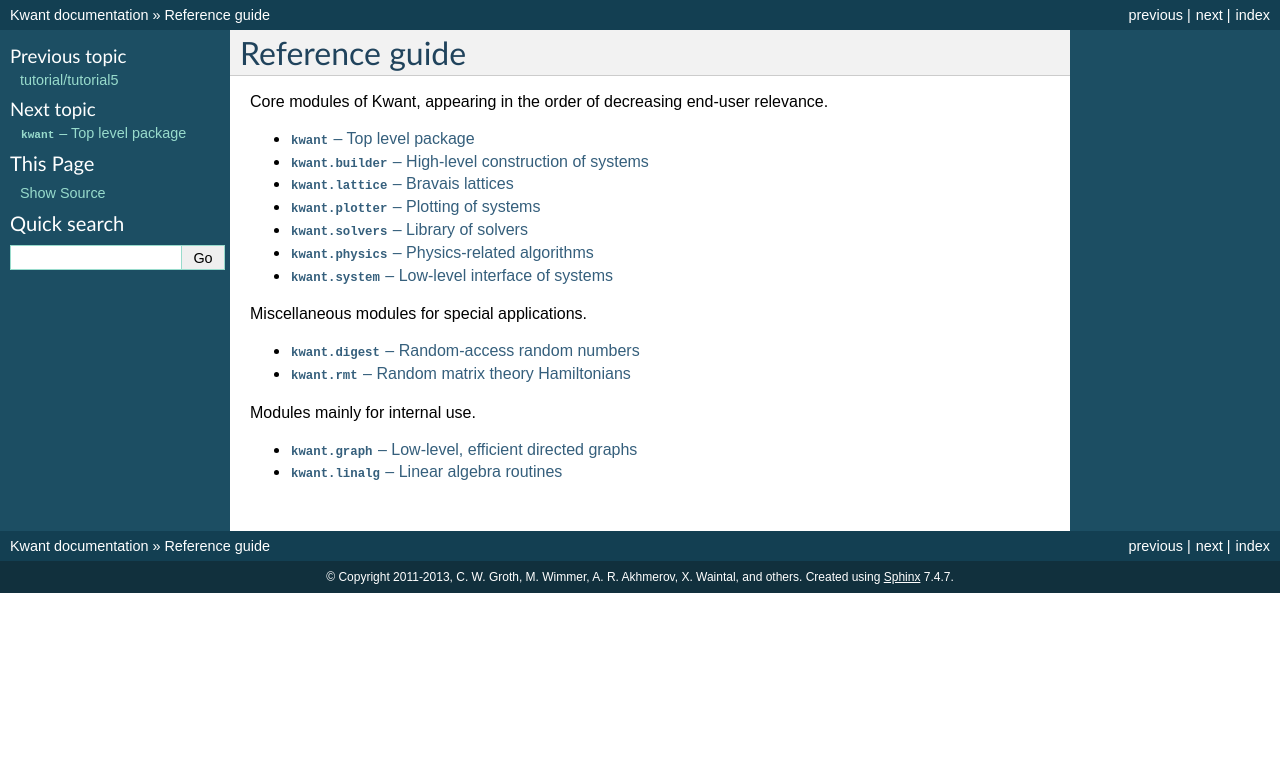
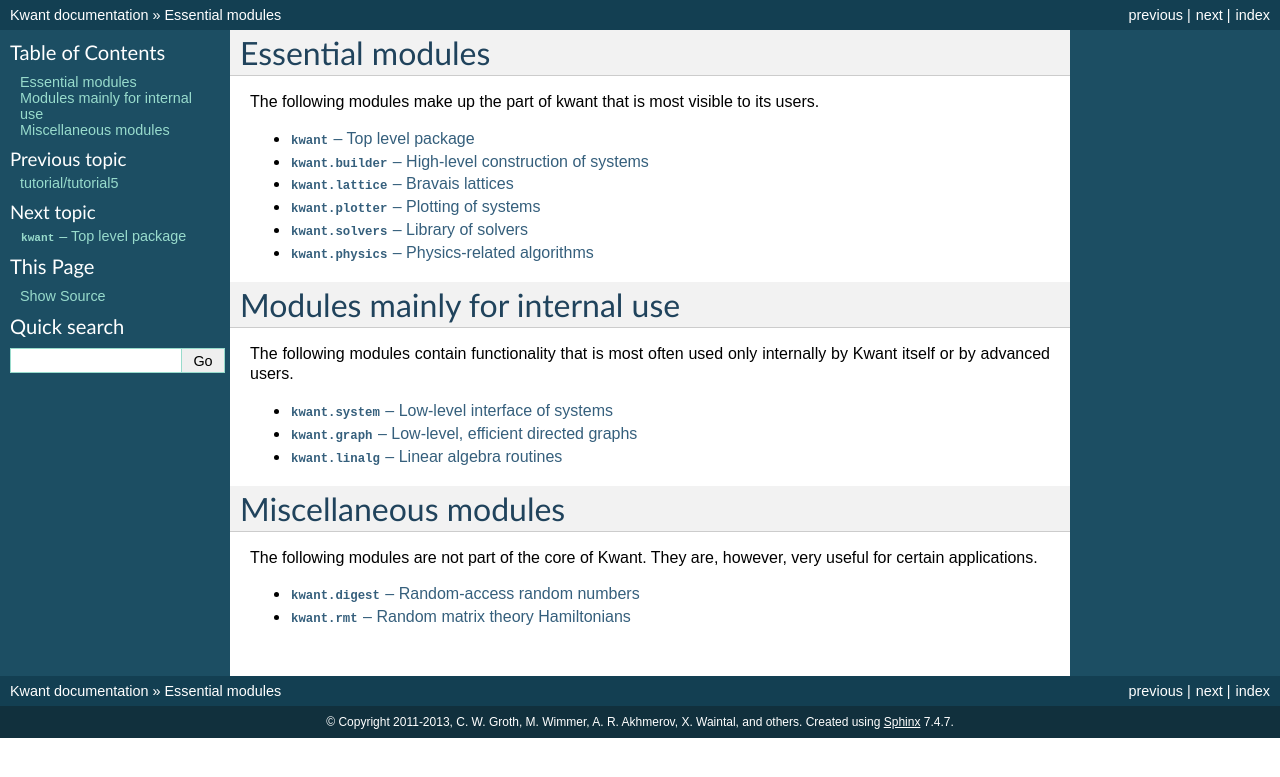
Before and after one commit to kwant-project/kwant, a Sphinx documentation site: the page built from doc/source/reference/index.rst, in a window 1280 px wide. Shown: the top 777 px of the page. Built offline with Sphinx 7.4.7, drawn with Linux system fonts in a browser that asks for light colours; formulas are drawn with MathJax 3; pages that are not in the unit, such as notebooks, are missing from menus; the version number could not be read and is left out.

Commit message:
reorganize docs (mostly for the latex version)

```diff
--- a/doc/source/acknowledgements.rst
+++ /dev/null
@@ -1 +0,0 @@
-.. include:: ../../ACKNOWLEDGEMENTS
--- a/doc/source/authors.rst
+++ /dev/null
@@ -1 +0,0 @@
-.. include:: ../../AUTHORS
--- a/doc/source/install.rst
+++ /dev/null
@@ -1 +0,0 @@
-.. include:: ../../INSTALL
--- a/doc/source/license.rst
+++ /dev/null
@@ -1 +0,0 @@
-.. include:: ../../LICENSE
--- /dev/null
+++ b/doc/source/pre/acknowledgements.rst
@@ -0,0 +1 @@
+.. include:: ../../../ACKNOWLEDGEMENTS
--- /dev/null
+++ b/doc/source/pre/authors.rst
@@ -0,0 +1 @@
+.. include:: ../../../AUTHORS
--- /dev/null
+++ b/doc/source/pre/install.rst
@@ -0,0 +1 @@
+.. include:: ../../../INSTALL
--- /dev/null
+++ b/doc/source/pre/license.rst
@@ -0,0 +1 @@
+.. include:: ../../../LICENSE
--- a/doc/source/whatsnew/0.2.rst
+++ b/doc/source/pre/whatsnew/0.2.rst
@@ -28,7 +28,7 @@
 
 New tutorial dealing with superconductivity
 -------------------------------------------
-:doc:`../tutorial/tutorial5`
+:doc:`../../tutorial/tutorial5`
 
 New `~kwant.plotter` module
 ---------------------------
@@ -71,7 +71,7 @@
 The functionality that used to be provided by the method ``energies`` of
 `kwant.system.InfiniteSystem` has been moved to the `kwant.physics` package.
 See the documentation of `kwant.physics.Bands` and
-:doc:`../tutorial/tutorial3`.
+:doc:`../../tutorial/tutorial3`.
 
 Calculation of the local density of states
 ------------------------------------------
--- a/doc/source/whatsnew/1.0.rst
+++ b/doc/source/pre/whatsnew/1.0.rst
@@ -80,7 +80,7 @@
 use cases, so this behavior was changed. Now two site families created with the
 same parameters are actually indistinguishable by Kwant. If it is desired to
 make two site families which have the same geometry, but mean different things,
-as for instance in :doc:`../tutorial/tutorial5`, then the `name` argument has
+as for instance in :doc:`../../tutorial/tutorial5`, then the `name` argument has
 to be used when creating a lattice, e.g. `a = kwant.lattice.square(name='a');
 b = kwant.lattice.square(name='b')`.
 
--- a/doc/source/reference/index.rst
+++ b/doc/source/reference/index.rst
@@ -1,8 +1,8 @@
-Reference guide
-===============
+Essential modules
+=================
 
-Core modules of Kwant, appearing in the order of decreasing
-end-user relevance.
+The following modules make up the part of kwant that is most visible to its
+users.
 
 .. toctree::
    :maxdepth: 1
@@ -13,20 +13,28 @@
    kwant.plotter
    kwant.solvers
    kwant.physics
+
+Modules mainly for internal use
+===============================
+
+The following modules contain functionality that is most often used only
+internally by Kwant itself or by advanced users.
+
+.. toctree::
+   :maxdepth: 1
+
    kwant.system
+   kwant.graph
+   kwant.linalg
 
-Miscellaneous modules for special applications.
+Miscellaneous modules
+=====================
+
+The following modules are not part of the core of Kwant.  They are, however,
+very useful for certain applications.
 
 .. toctree::
    :maxdepth: 1
 
    kwant.digest
    kwant.rmt
-
-Modules mainly for internal use.
-
-.. toctree::
-   :maxdepth: 1
-
-   kwant.graph
-   kwant.linalg
```
Also changed, not shown: doc/source/index.rst (+3 -16 lines), doc/source/pre/index.rst (added, +12 -0 lines), doc/source/reference/kwant.solvers.rst (+5 -5 lines), doc/source/pre/whatsnew/index.rst (renamed from doc/source/whatsnew/index.rst), 2 other files.
